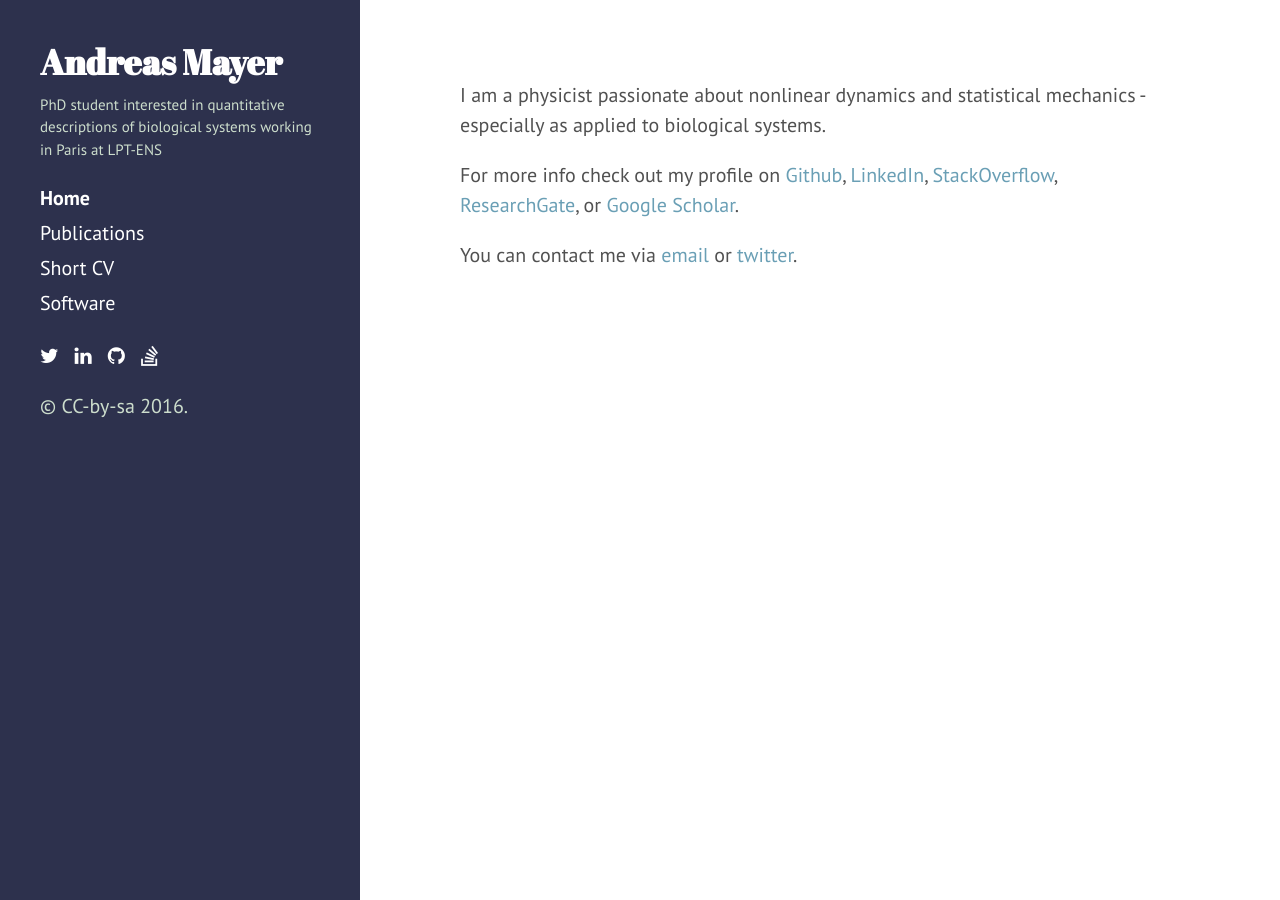
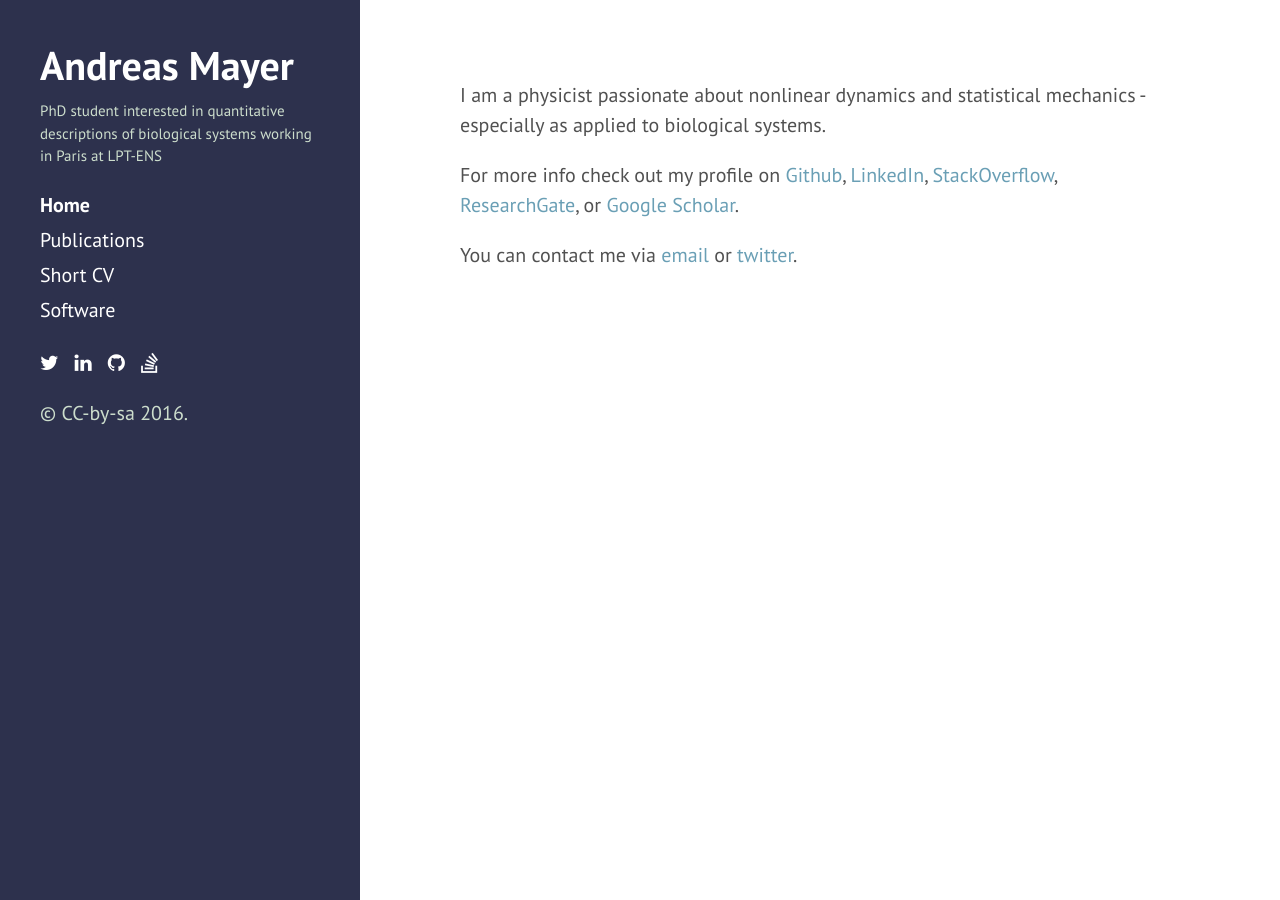
Before and after one commit to andim/andim.github.io, a Jekyll site: the page built from index.md, in a window 1280 px wide. Built offline with Jekyll 4.4.1, drawn with Linux system fonts in a browser that asks for light colours; nearby versions of some CDN libraries.

Commit message:
changed font of name to stand out less

```diff
--- a/public/css/andim.css
+++ b/public/css/andim.css
@@ -5,7 +5,8 @@
   color: #ccddcc;
 }
 .theme-andim .sidebar-about h1 {
-    font-size: 1.75rem;
+    font-size: 2rem;
+    font-family: "PT Sans", serif;
 }
 .theme-andim .sidebar-about .lead {
     font-size: 0.75rem;
```
